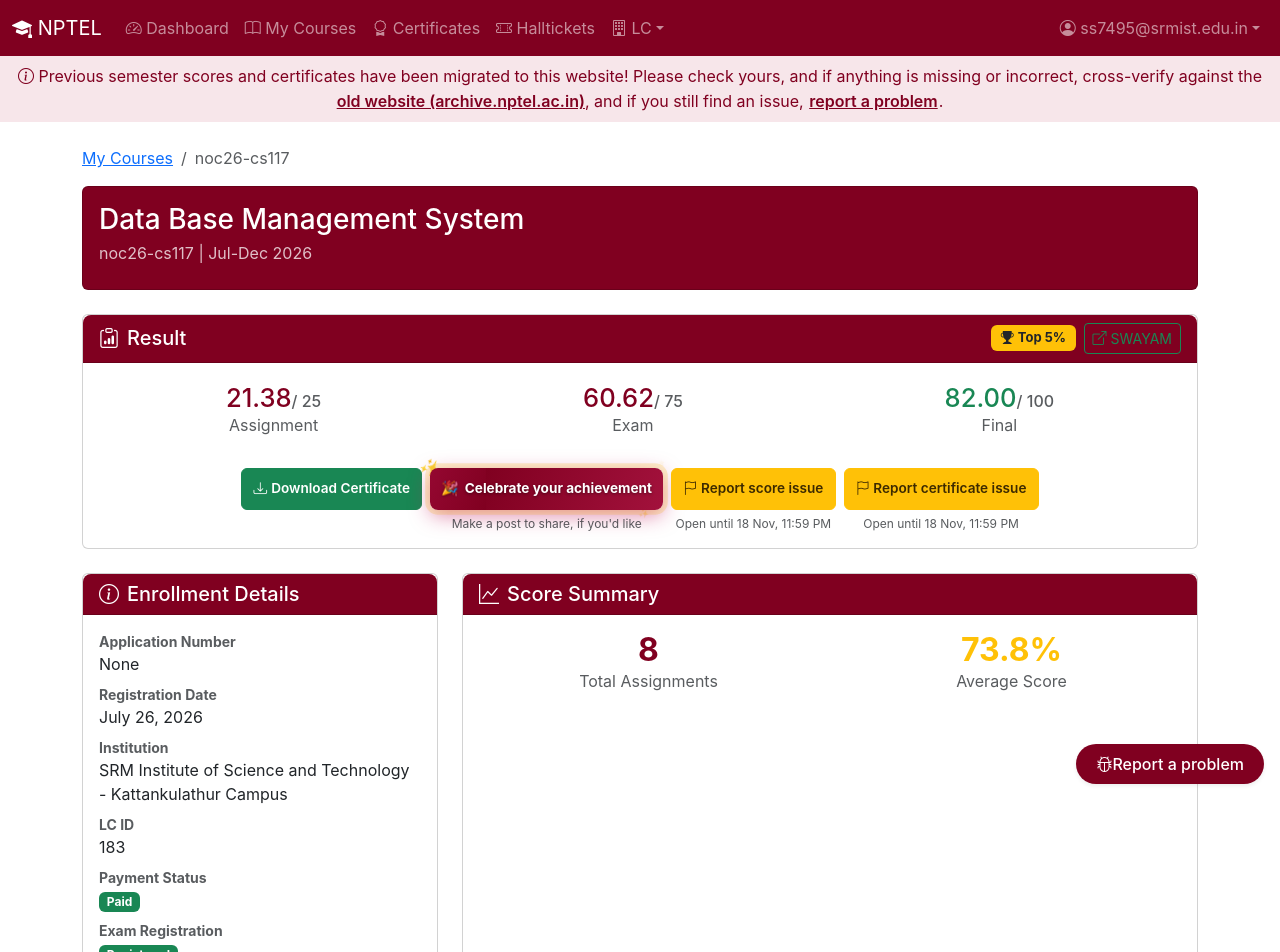
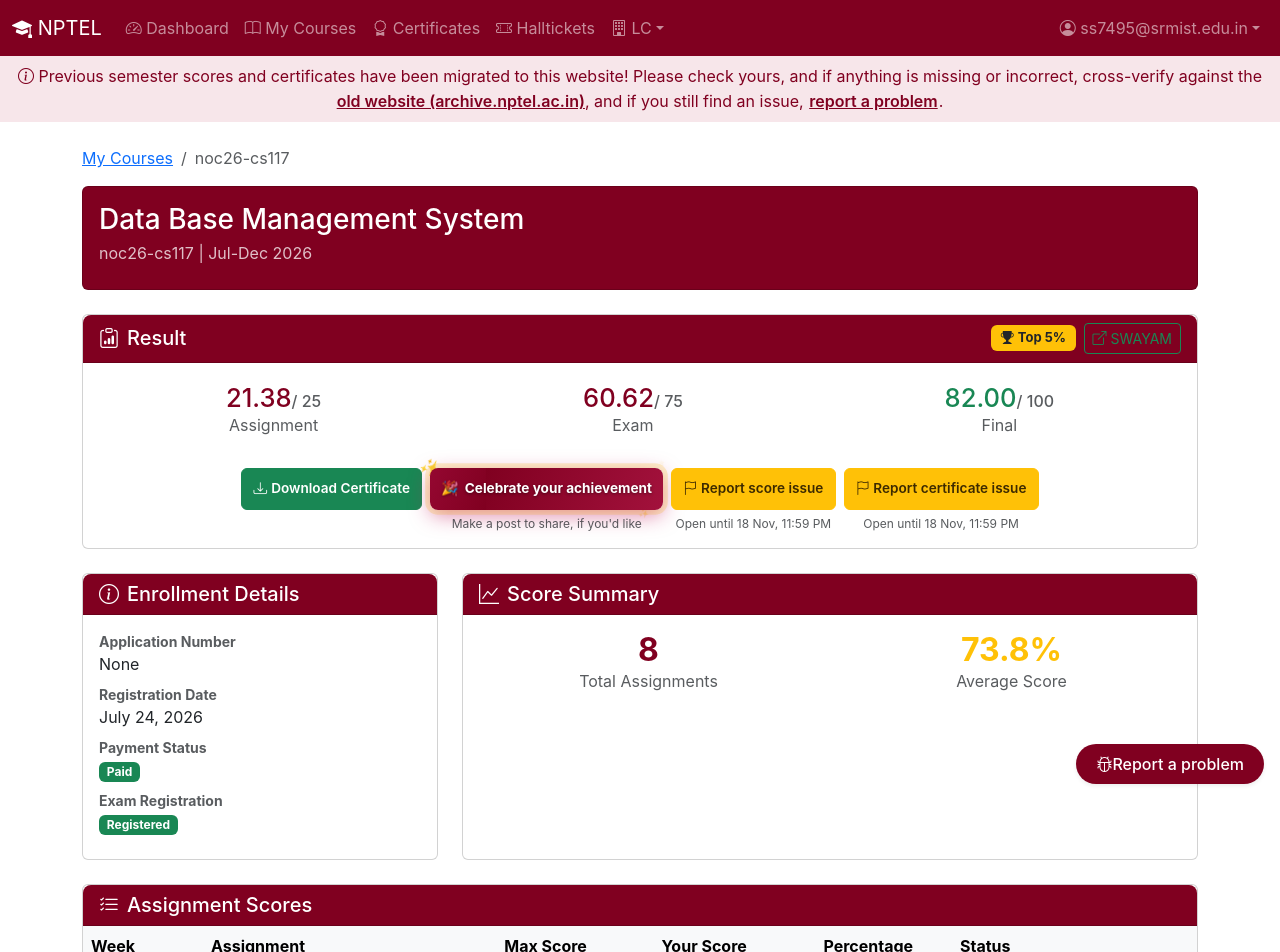
Before and after one commit to the-shashwat-singh/nptel-replica, a React (Vite) app in the folder client/: page /enrollments/7642059 in a window 1280 px wide. Shown: the top 952 px of the page. Built offline with nearby package versions, Linux system fonts and the light colour scheme.

Commit message:
fix: remove institution and LC id from enrollment details to match original site

```diff
--- a/client/src/pages/CourseScores.jsx
+++ b/client/src/pages/CourseScores.jsx
@@ -191,13 +191,7 @@ const CourseScores = () => {
                 <dd>None</dd>
 
                 <dt className="text-muted small">Registration Date</dt>
-                <dd>July 26, 2026</dd>
-
-                <dt className="text-muted small">Institution</dt>
-                <dd>SRM Institute of Science and Technology - Kattankulathur Campus</dd>
-
-                <dt className="text-muted small">LC ID</dt>
-                <dd>183</dd>
+                <dd>July 24, 2026</dd>
 
                 <dt className="text-muted small">Payment Status</dt>
                 <dd>
```
